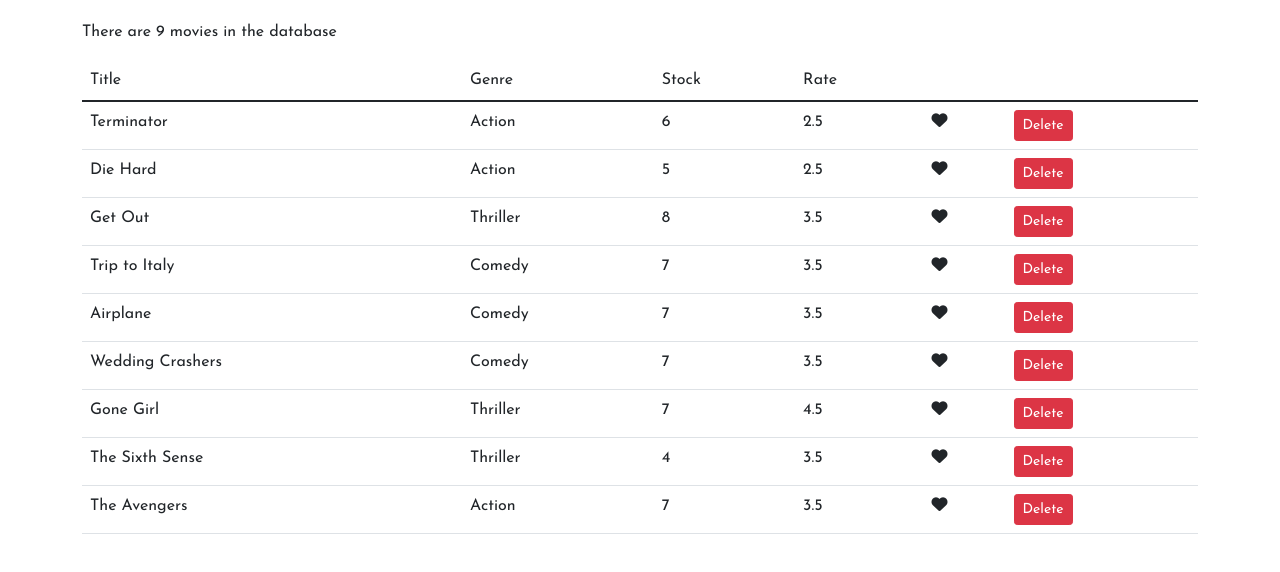
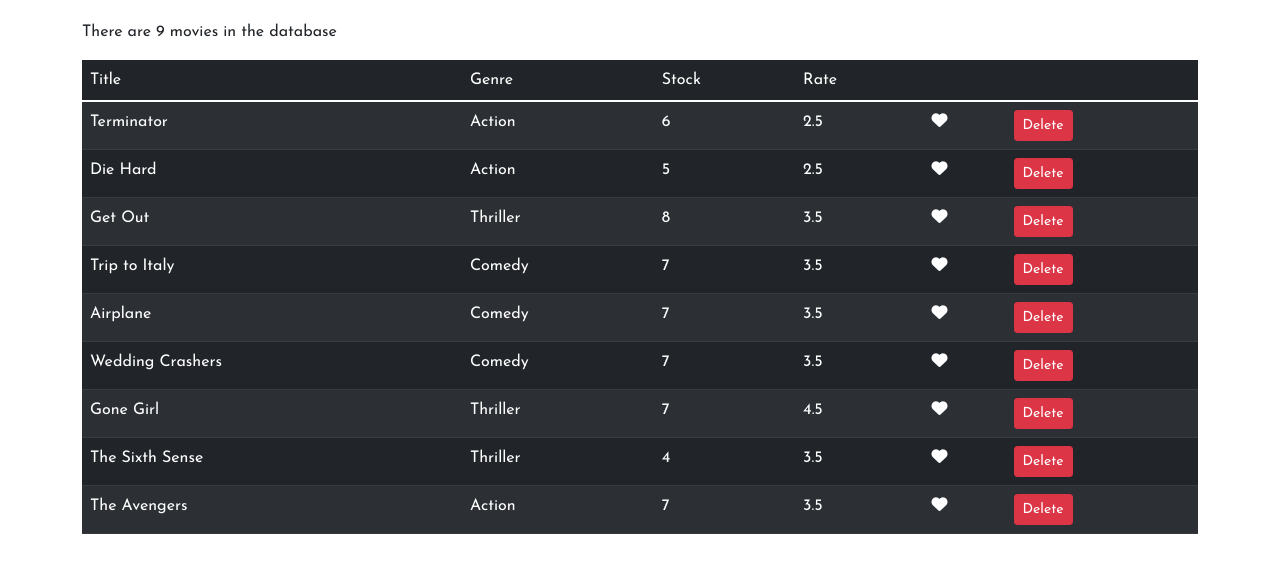
Before and after one commit to khairul111010/react_vidly, a React (Create React App) app: page / in a window 1280 px wide. Shown: the top 572 px of the page. Built offline with nearby package versions, Linux system fonts and the light colour scheme.

Commit message:
Converted Like class component to arrow function component

```diff
--- a/src/components/common/like.jsx
+++ b/src/components/common/like.jsx
@@ -1,23 +1,21 @@
 import React, { Component } from 'react'
 
-class Like extends React.Component {
-  render() {
-    if (this.props.liked === true)
+const Like = (props) => {
+  if (props.liked === true)
     return (
       <i
         style={{ cursor: 'pointer' }}
-          onClick={this.props.onClick}
+        onClick={props.onClick}
         className='fas fa-heart'
       ></i>
     )
   return (
     <i
-        onClick={this.props.onClick}
+      onClick={props.onClick}
       style={{ cursor: 'pointer' }}
       className='far fa-heart'
     ></i>
   )
 }
-}
 
 export default Like
--- a/src/components/movies.jsx
+++ b/src/components/movies.jsx
@@ -25,7 +25,7 @@
     return (
       <React.Fragment>
         <p>There are {count} movies in the database</p>
-        <table className='table'>
+        <table className='table table-dark table-striped'>
           <thead>
             <tr>
               <td>Title</td>
```
Lines whose indentation alone changed are shown as unchanged.
